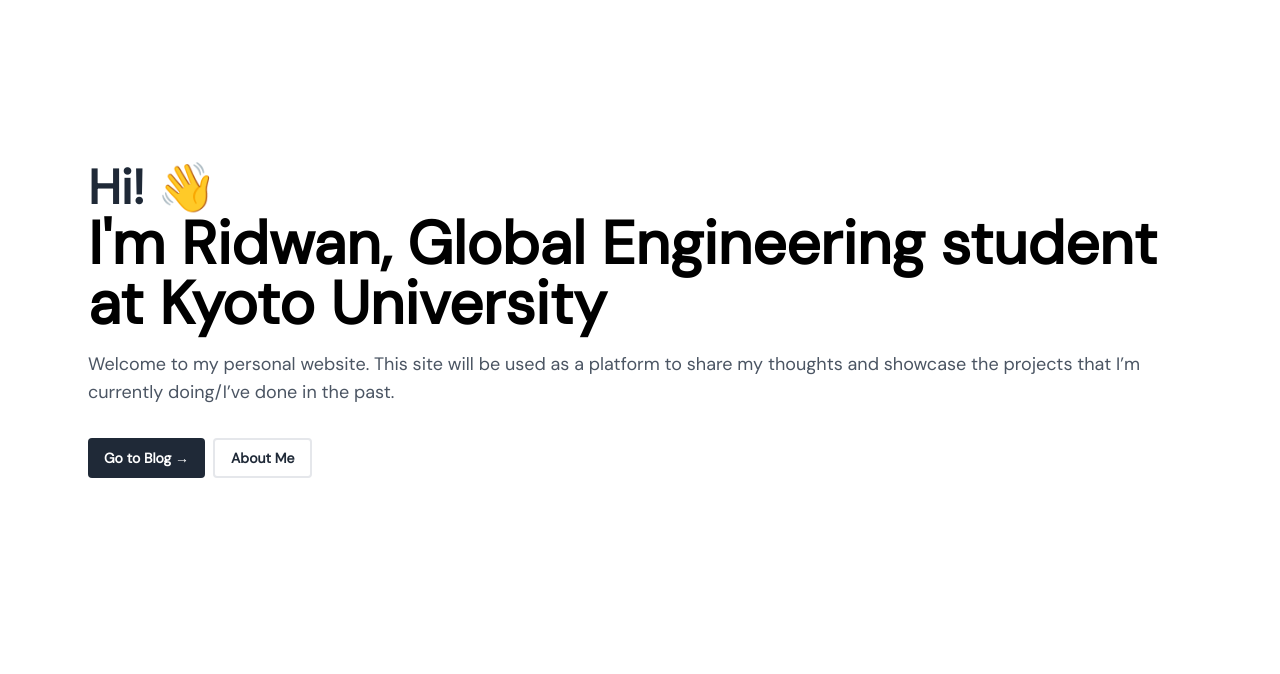
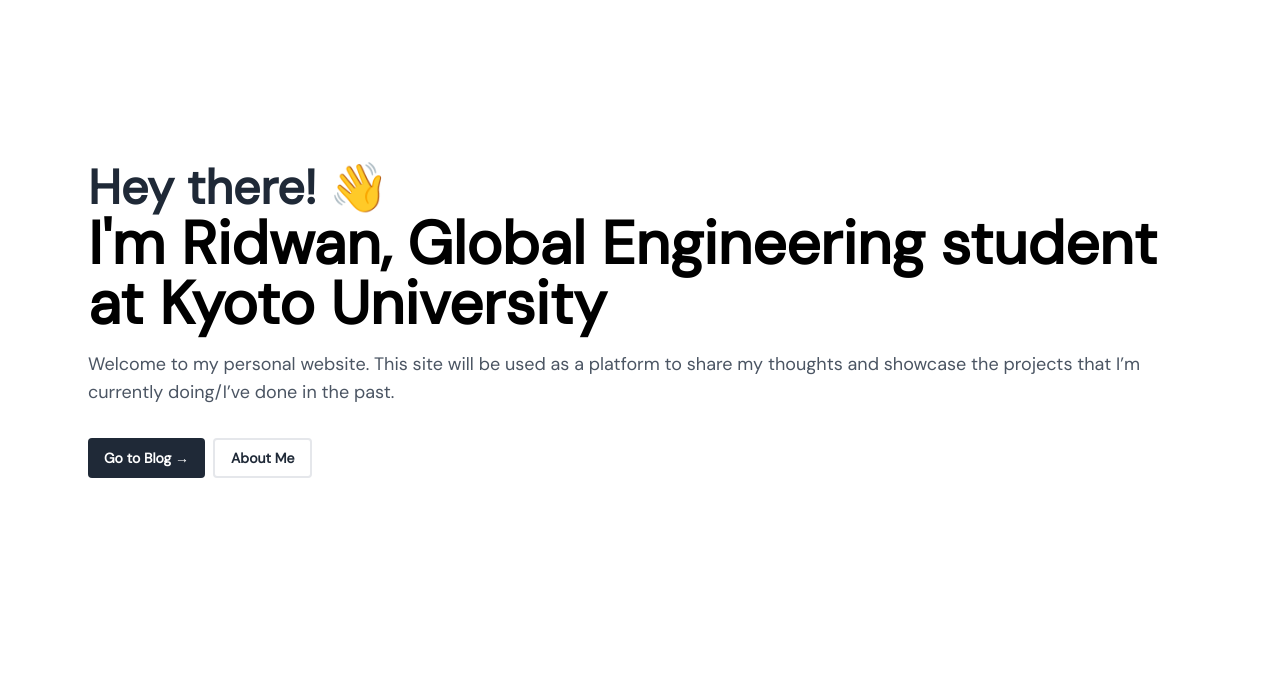
Before and after one commit to riidwansatria/ridwan-portofolio, a Gatsby site: page / in a window 1280 px wide. Shown: the part 126-800 px from the top of the page. Built offline with nearby package versions, Linux system fonts and the light colour scheme; Gatsby itself is replaced by a stand-in of ours; what @tailwindcss/typography would draw is missing.

Commit message:
minor fix

```diff
--- a/src/pages/index.js
+++ b/src/pages/index.js
@@ -15,7 +15,7 @@ const BlogIndex = ({ data, location }) => {
         <div>
           <div class="md:py-32 py-12">
               <div class="md:pb-20 pb-12 mx-auto text-left font-family-sans ">
-                  <h1 class="md:text-6xl text-3xl text-black dark:text-white font-bold mb-4"><span className="text-2xl md:text-5xl text-gray-800">Hi! 👋 </span><br/>I'm Ridwan, Global Engineering student at Kyoto University</h1>
+                  <h1 class="md:text-6xl text-3xl text-black dark:text-white font-bold mb-4"><span className="text-2xl md:text-5xl text-gray-800">Hey there! 👋 </span><br/>I'm Ridwan, Global Engineering student at Kyoto University</h1>
                   <p class="text-lg text-gray-600 dark:text-gray-400">Welcome to my personal website. This site will be used as a platform to share my thoughts and showcase the projects that I’m currently doing/I’ve done in the past.</p>
                   <div className="inline-flex space-x-2">
                     <button className="bg-gray-800 hover:bg-gray-600 text-white text-sm sm:text-md font-bold my-8 py-2 px-4 rounded">
```
